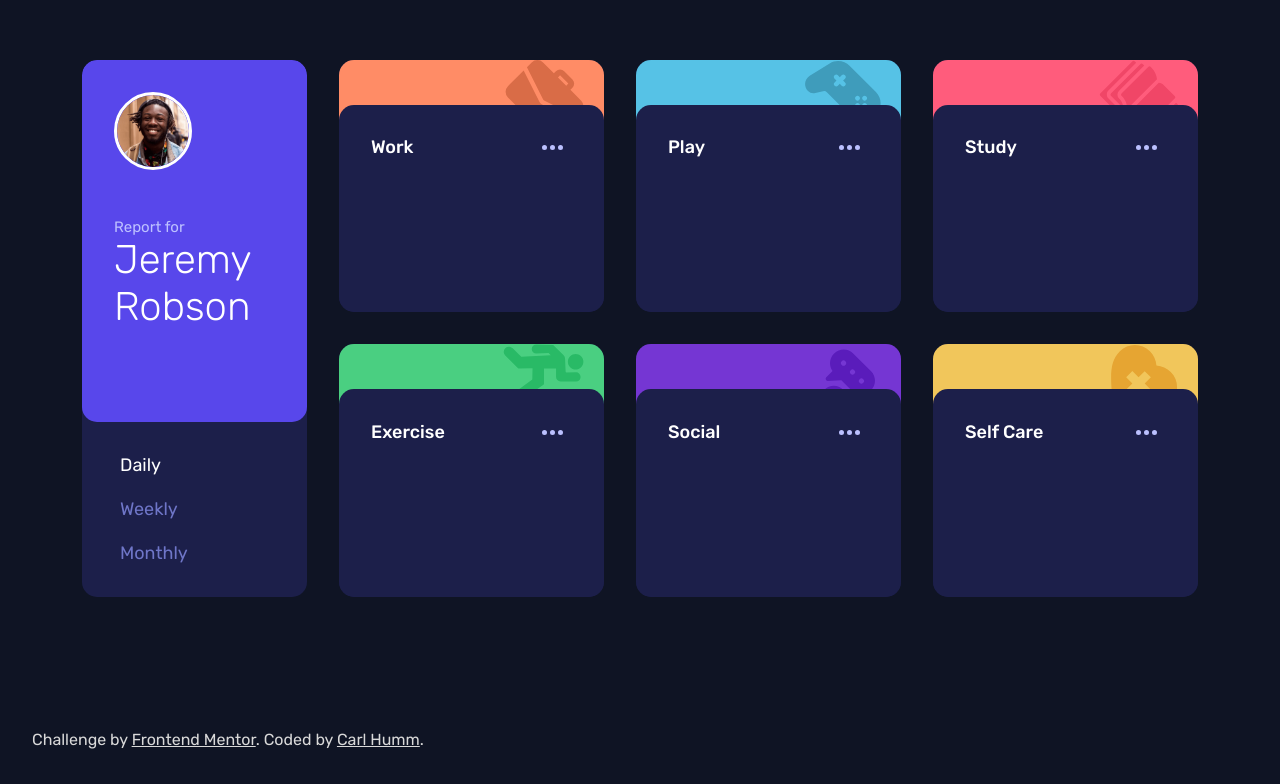
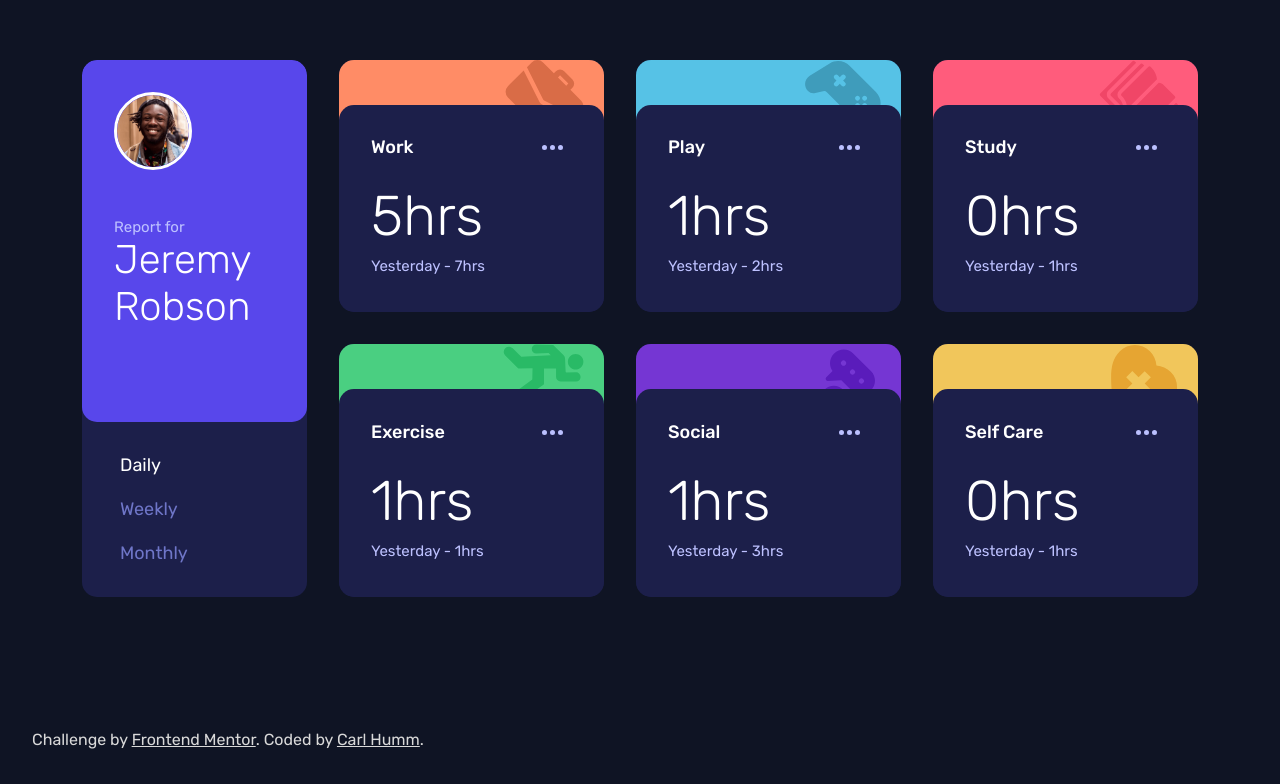
Before and after one commit to CarlHumm/time-tracking-dashboard, a website built with Vite: page index.html in a window 1280 px wide. Shown: the part 104-888 px from the top of the page. Built offline with nearby package versions, Linux system fonts and the light colour scheme.

Commit message:
Fixed bug with initial rendering and missing animation-in class

```diff
--- a/src/js/render.js
+++ b/src/js/render.js
@@ -3,7 +3,7 @@ import { formatSpaces } from "./formatSpaces";
 
   function generateStatsHTML(timeframes) {
     return Object.entries(timeframes).map(([range, { current, previous }]) => `
-      <div class="card__stats ${range === getSelectedRange() ? 'show' : ''}" data-range="${range}">
+      <div class="card__stats ${range === getSelectedRange() ? 'show animate-in' : ''}" data-range="${range}">
         <p class="card__stat card__stat--current">${current}hrs</p>
         <p class="card__stat card__stat--previous">${getLabel(range)} - ${previous}hrs</p>
       </div>
--- a/src/style.scss
+++ b/src/style.scss
@@ -270,7 +270,6 @@ img {
     &__stats {
         position:relative;
         opacity: 0;
-        transform:scale(0).4;
         transform-origin: left;
         display: none;
         align-items:center;
```
